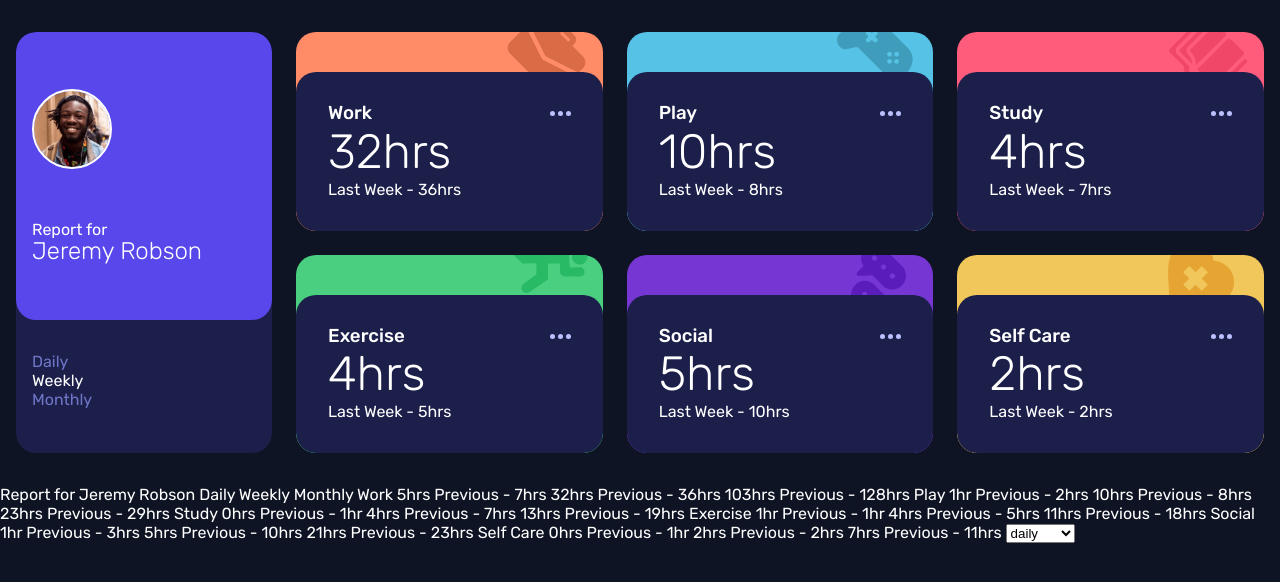
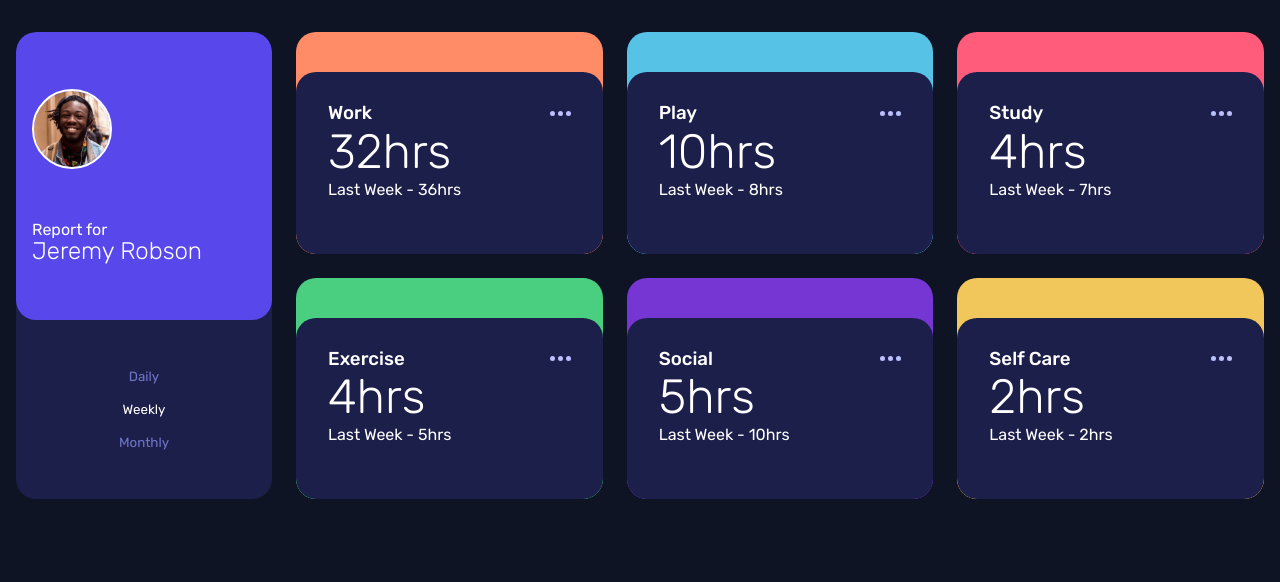
Before and after one commit to magdaszsz/TimeTracking-FrontEndMentor, a plain HTML site: page index.html in a window 1280 px wide. Drawn offline with Linux system fonts and the light colour scheme.

Commit message:
toggling between timeframes to show data

```diff
--- a/index.html
+++ b/index.html
@@ -12,11 +12,11 @@
 </head>
 <body>
   <div class="content-wrapper">
-    <div class="activity-card card-person">
+    <div class="card-person">
       <div class="card-container">
         <div class="card-top">
           <div class="card-image">
-            <!-- <img src="images/image-jeremy.png" alt="young smiling man"> -->
+
           </div>
           <div class="card-info">
             Report for</br>
@@ -24,11 +24,12 @@
           </div>
         </div>
           <div class="card-bottom">
-            <ul class="card-list">
-              <li>Daily</li>
-              <li class="active">Weekly</li>
-              <li>Monthly</li>
-            </ul>
+            <div class="time-btns">
+                <button type="button" class="daily-btn btn" data-time="daily">Daily</button>
+                <button type="button" class="weekly-btn btn" data-time="weekly">Weekly</button>
+                <button type="button" class="monthly-btn btn" data-time="monthly">Monthly</button>
+
+            </div>
           </div>
       </div>
     </div>
@@ -40,9 +41,9 @@
           <img src="images/icon-ellipsis.svg" alt="">
         </div>
         <div class="activity-card-bottom">
-          <p class="activity-card-time">32hrs</p>
+          <p class="activity-card-time"><span class="current-number"></span>hrs</p>
           <p class="activity-card-previous">
-            Last Week - 36hrs
+            Last Week - <span class="previous-number"></span>hrs
           </p>
         </div>
       </div>
@@ -56,9 +57,9 @@
           <img src="images/icon-ellipsis.svg" alt="">
         </div>
         <div class="activity-card-bottom">
-          <p class="activity-card-time">10hrs</p>
+          <p class="activity-card-time"><span class="current-number"></span>hrs</p></p>
           <p class="activity-card-previous">
-            Last Week - 8hrs
+            Last Week - <span class="previous-number"></span>hrs
           </p>
         </div>
       </div>
@@ -72,9 +73,9 @@
           <img src="images/icon-ellipsis.svg" alt="">
         </div>
         <div class="activity-card-bottom">
-          <p class="activity-card-time">4hrs</p>
+          <p class="activity-card-time"><span class="current-number"></span>hrs</p>
           <p class="activity-card-previous">
-            Last Week - 7hrs
+            Last Week - <span class="previous-number"></span>hrs
           </p>
         </div>
       </div>
@@ -88,9 +89,9 @@
           <img src="images/icon-ellipsis.svg" alt="">
         </div>
         <div class="activity-card-bottom">
-          <p class="activity-card-time">4hrs</p>
+          <p class="activity-card-time"><span class="current-number"></span>hrs</p>
           <p class="activity-card-previous">
-            Last Week - 5hrs
+            Last Week - <span class="previous-number"></span>hrs
           </p>
         </div>
       </div>
@@ -104,9 +105,9 @@
           <img src="images/icon-ellipsis.svg" alt="">
         </div>
         <div class="activity-card-bottom">
-          <p class="activity-card-time">5hrs</p>
+          <p class="activity-card-time"><span class="current-number"></span>hrs</p>
           <p class="activity-card-previous">
-            Last Week - 10hrs
+            Last Week - <span class="previous-number"></span>hrs
           </p>
         </div>
       </div>
@@ -120,9 +121,9 @@
           <img src="images/icon-ellipsis.svg" alt="">
         </div>
         <div class="activity-card-bottom">
-          <p class="activity-card-time">2hrs</p>
+          <p class="activity-card-time"><span class="current-number"></span>hrs</p>
           <p class="activity-card-previous">
-            Last Week - 2hrs
+            Last Week - <span class="previous-number"></span>hrs
           </p>
         </div>
       </div>
@@ -130,63 +131,6 @@
     <!-- end of card -->
   </div>
 
-  Report for
-  Jeremy Robson
-
-  Daily
-  Weekly
-  Monthly
-
-
-    Work
-    5hrs <!-- daily -->
-    Previous - 7hrs <!-- daily -->
-    32hrs <!-- weekly -->
-    Previous - 36hrs <!-- weekly -->
-    103hrs <!-- monthly -->
-    Previous - 128hrs <!-- monthly -->
-    Play
-    1hr <!-- daily -->
-    Previous - 2hrs <!-- daily -->
-    10hrs <!-- weekly -->
-    Previous - 8hrs <!-- weekly -->
-    23hrs <!-- monthly -->
-    Previous - 29hrs <!-- monthly -->
-    Study
-    0hrs <!-- daily -->
-    Previous - 1hr <!-- daily -->
-    4hrs <!-- weekly -->
-    Previous - 7hrs <!-- weekly -->
-    13hrs <!-- monthly -->
-    Previous - 19hrs <!-- monthly -->
-    Exercise
-    1hr <!-- daily -->
-    Previous - 1hr <!-- daily -->
-    4hrs <!-- weekly -->
-    Previous - 5hrs <!-- weekly -->
-    11hrs <!-- monthly -->
-    Previous - 18hrs <!-- monthly -->
-    Social
-    1hr <!-- daily -->
-    Previous - 3hrs <!-- daily -->
-    5hrs <!-- weekly -->
-    Previous - 10hrs <!-- weekly -->
-    21hrs <!-- monthly -->
-    Previous - 23hrs <!-- monthly -->
-    Self Care
-    0hrs <!-- daily -->
-    Previous - 1hr <!-- daily -->
-    2hrs <!-- weekly -->
-    Previous - 2hrs <!-- weekly -->
-    7hrs <!-- monthly -->
-    Previous - 11hrs <!-- monthly -->
-<select name="time" id="">
-  <option value="daily">daily</option>
-  <option value="weekly">weekly</option>
-  <option value="monthly">monthly</option>
-</select>
-
-
   <script src="script.js"></script>
 </body>
 </html>
--- a/script.js
+++ b/script.js
@@ -1,37 +1,37 @@
-// {
-//     "title": "Work",
-//     "timeframes": {
-//       "daily": {
-//         "current": 5,
-//         "previous": 7
-//       },
-//       "weekly": {
-//         "current": 32,
-//         "previous": 36
-//       },
-//       "monthly": {
-//         "current": 103,
-//         "previous": 128
-//       }
-//     }
-//   }
+const btns = document.querySelectorAll('.btn');
+btns[1].classList.add("active");
+write('weekly')
+
+btns.forEach(btn => {
+  btn.addEventListener('click', () => {
+    const frequency = btn.dataset.time;
+    btns.forEach(btn => btn.classList.remove('active'))
+
+   btn.classList.add('active')
+    write(frequency)
+  })
+})
 
 
-const sel = document.querySelector('select')
+const activityCards = document.querySelectorAll('.card-content')
 
 
-function write() {
-  const val = sel.value;
+const currentEl = document.querySelector(".current-number");
+
+
+function write(frequency) {
+
   fetch('data.json')
   .then(res => res.json())
   .then(data => {
-    data.forEach(el => {
-      const currentHours = el.timeframes[`${val}`].current;
-     const previousHours = el.timeframes[`${val}`].previous;
-     console.log(currentHours, previousHours)
-    }
-    )
-
-  })
+     data.forEach((el, i) => {
+       const currentHours = el.timeframes[`${frequency}`].current;
+       const previousHours = el.timeframes[`${frequency}`].previous;
+       const card = activityCards[i];
+       const currentEl = card.querySelector(".current-number")
+       const prevEl = card.querySelector('.previous-number')
+       currentEl.innerText = currentHours;
+       prevEl.innerText = previousHours;
+     });
+   })
 }
-sel.addEventListener('change', write)
--- a/style.css
+++ b/style.css
@@ -57,6 +57,17 @@ body  {
 - Desaturated blue: hsl(235, 45%, 61%)
 - Pale Blue: hsl(236, 100%, 87%) */
 
+.btn {
+  color: inherit;
+  font-family: inherit;
+  border: none;
+  background-color: transparent;
+  cursor: pointer;
+}
+
+
+
+
 .content-wrapper {
   display: grid;
   padding: 2rem 1rem;
@@ -73,17 +84,12 @@ body  {
   line-height: 1.7;
 }
 
-.card-container {
-  //max-width: 23rem;
-
-}
-
 .card-top {
   background-color: hsl(246, 80%, 60%);
   display: flex;
   align-items: center;
   flex-wrap: wrap;
-    padding: 2rem 1rem;
+  padding: 2rem 1rem;
   border-radius: 20px;
 }
 
@@ -95,7 +101,7 @@ body  {
   padding: 1rem;
 }
 
-.card-list {
+.time-btns {
   padding: 2rem 1rem;
   display: flex;
   justify-content: space-between;
@@ -122,20 +128,23 @@ body  {
   object-position: center;
 }
 
+.card-person {
+   background-color: hsl(235, 46%, 20%);
+  border-radius: 20px;
+  overflow: hidden;
+}
+
 .activity-card,
 .card-content {
   border-radius: 20px;
   overflow: hidden;
 }
 
+.activity-card {
 
-
-.activity-card {
-  //width: min(23rem, 85%);
   background-color: hsl(235, 46%, 20%);
-  z-index: -10;
+  //z-index: -10;
   position: relative;
-  //border: 2px solid white;
 }
 
 .activity-card::after {
@@ -216,8 +225,9 @@ body  {
     height: 18rem;
   }
 
-  .card-list {
-    display: block;
+  .time-btns {
+    flex-direction: column;
+    gap: 1rem;
   }
 
   .activity-card-time {
@@ -233,7 +243,6 @@ body  {
 }
 
 .activity-card-bottom {
-  //border: 2px solid red;
   display: flex;
   align-items: baseline;
   flex-wrap: wrap;
@@ -246,6 +255,5 @@ body  {
 
 .activity-card-time {
   font-size: 3rem;
-  //border: 2px solid white;
   font-weight: 300;
 }
```
